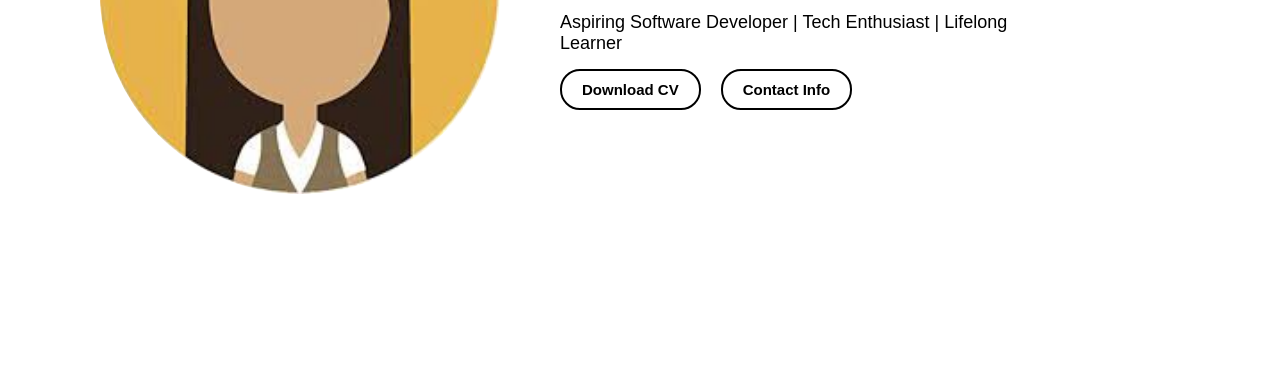
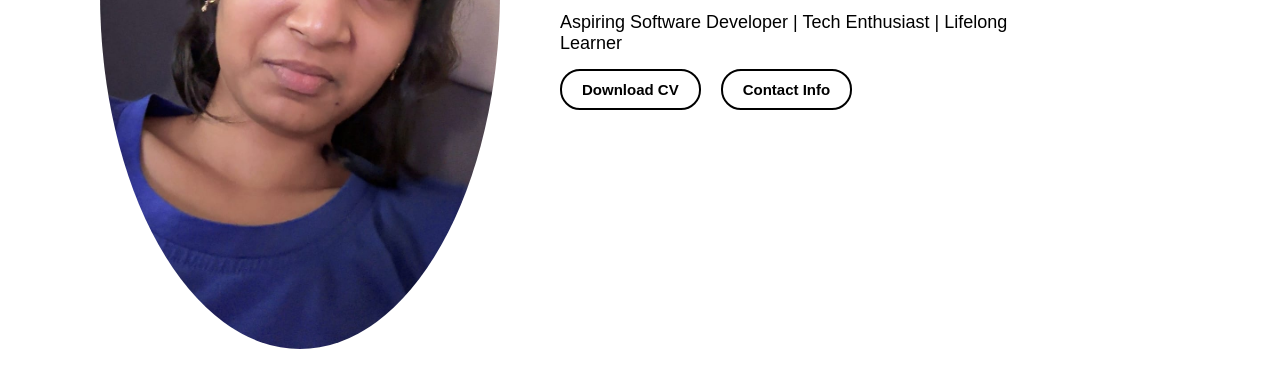
Before and after one commit to rupapanchumarthi/personalportifolio, a plain HTML site: page index.html in a window 1280 px wide. Shown: the part 435-800 px from the top of the page. Drawn offline with Linux system fonts and the light colour scheme.

Commit message:
Change profile image source in index.html
Updated profile image source from 'image.png' to 'rupa.png'.

```diff
--- a/index.html
+++ b/index.html
@@ -29,7 +29,7 @@
             </ul>
     </nav>
     <section class="sec1">
-        <div class="sec1-1"><img src="image.png" alt="profile"></div>
+        <div class="sec1-1"><img src="rupa.png" alt="profile"></div>
         <div class="sec1-2">
             <span class="sec1-2-1">Hello, I'm</span>
             <h1>Rupa</h1>
```
